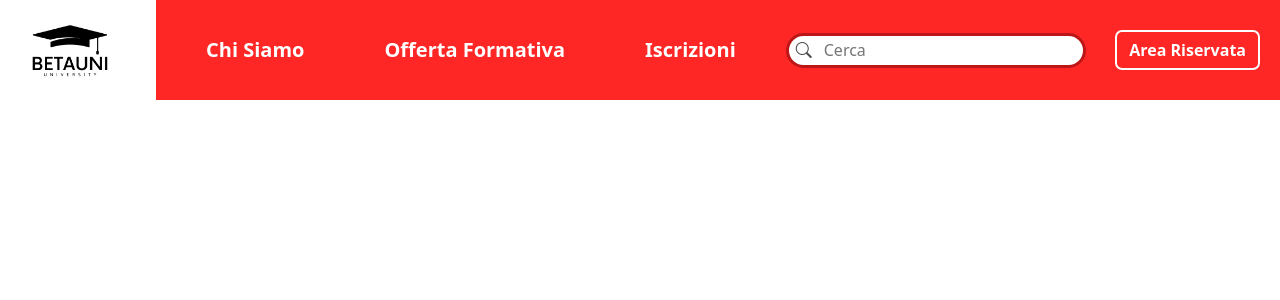
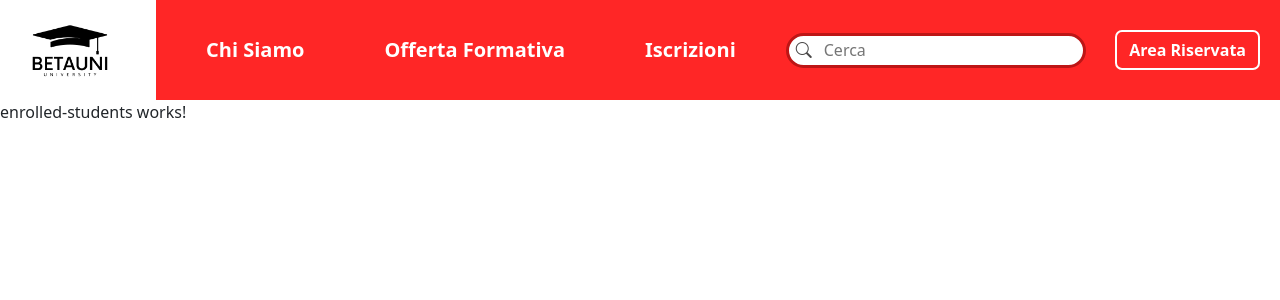
Before and after one commit to GiuliaAbate/BetaUniFE, an Angular app: page /enrolledStuds in a window 1280 px wide. Before the commit this address led to /. Shown: the top 300 px of the page. Built offline with nearby package versions, Linux system fonts and the light colour scheme.

Commit message:
componente unico per tutti gli iscritti a corsi, esami e lab

```diff
--- a/src/app/app.routes.ts
+++ b/src/app/app.routes.ts
@@ -11,8 +11,8 @@ import {CoursesLabsComponent } from './features/student/courses-labs/courses-lab
 import { ExamsComponent } from './features/student/exams/exams.component';
 import { DepDetailsComponent } from './features/guest/dep-details/dep-details.component';
 import { TeachingPlanComponent } from './features/professor/teaching-plan/teaching-plan.component';
-import { ExamEnrollmentsComponent } from './features/professor/exam-enrollments/exam-enrollments.component';
 import { TeachingsComponent } from './features/professor/teachings/teachings.component';
+import { EnrolledStudentsComponent } from './features/professor/enrolled-students/enrolled-students.component';
 
 
 export const routes: Routes = [
@@ -74,7 +74,7 @@ export const routes: Routes = [
         component: TeachingsComponent
     },
     {
-        path: "examEnrollments",
-        component: ExamEnrollmentsComponent
+        path: "enrolledStuds",
+        component: EnrolledStudentsComponent
     },
 ];
--- a/src/app/features/navbar/navbar.component.ts
+++ b/src/app/features/navbar/navbar.component.ts
@@ -46,7 +46,7 @@ export class NavbarComponent implements OnInit {
       this.navItems = [
         {label: "Piano didattico", route: "/teachingPlan"},
         {label: "Insegnamenti", route: "/teachings"},
-        {label: "Elenco iscritti ", route: "/examEnrollments"},
+        {label: "Elenco iscritti ", route: "/enrolledStuds"},
       ];
     }
   }
--- /dev/null
+++ b/src/app/features/professor/enrolled-students/enrolled-students.component.html
@@ -0,0 +1 @@
+<p>enrolled-students works!</p>
--- a/src/app/features/professor/exam-enrollments/exam-enrollments.component.html
+++ /dev/null
@@ -1 +0,0 @@
-<p>exam-enrollments works!</p>
```
Also changed, not shown: src/app/features/professor/enrolled-students/enrolled-students.component.ts (added, +11 -0 lines), src/app/features/professor/exam-enrollments/exam-enrollments.component.ts (deleted, +0 -11 lines), src/app/features/professor/enrolled-students/enrolled-students.component.css (added).
